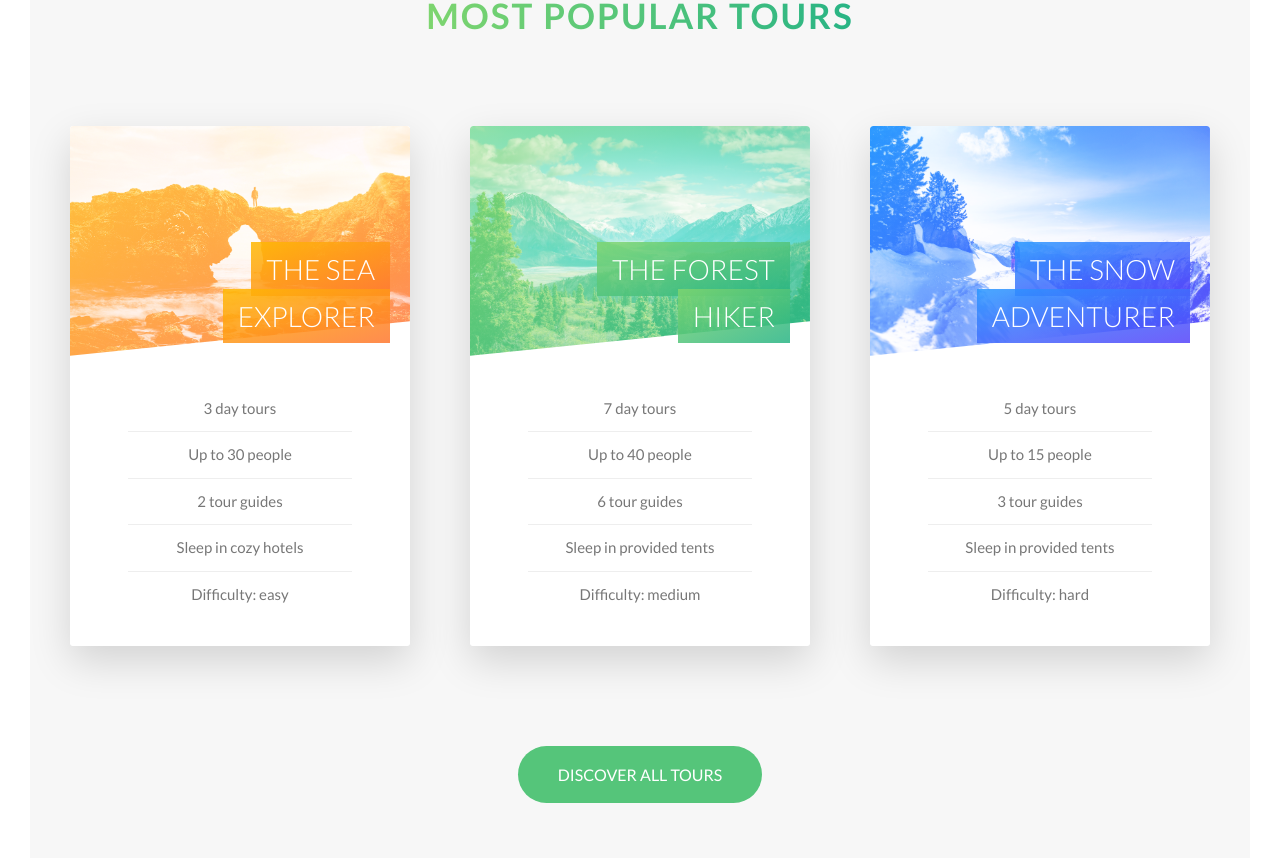
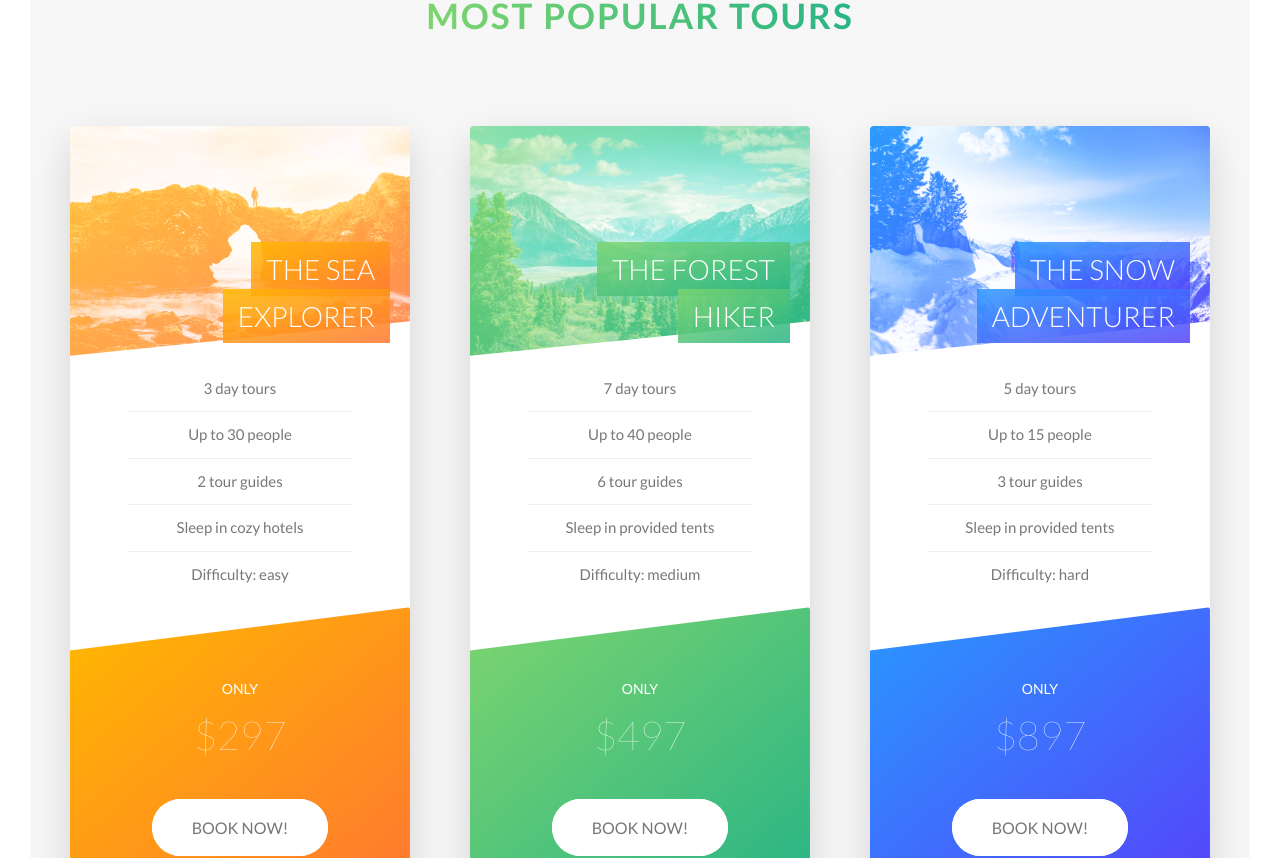
Before and after one commit to rubenmavarezb/natours-project, a React (Create React App) app: page / in a window 1280 px wide. Shown: the part 2400-3258 px from the top of the page. Built offline with nearby package versions, Linux system fonts and the light colour scheme.

Commit message:
finishing natours

```diff
--- a/src/components/Header/_header.scss
+++ b/src/components/Header/_header.scss
@@ -1,6 +1,6 @@
 .header{
     position: relative;
-    height: 95vh;
+    height: 85vh;
     background-image: linear-gradient(
         to right bottom,
         rgba($light-green, 0.8),
@@ -8,10 +8,14 @@
         url(../../assets/img/hero-small.jpg);
     background-size: cover;
     background-position: top;
-    clip-path: polygon(0 0, 100% 0, 100% 75vh, 0 100%);
-    -webkit-clip-path: polygon(0 0, 100% 0, 100% 75vh, 0 100%);
 
-    @media(min-resolution: 192dpi) and (min-width: 37.5em), (min-width: 125em){
+    @supports (clip-path: polygon(0 0)) or (-webkit-clip-path: polygon(0 0)) {
+        height: 95vh;
+        -webkit-clip-path: polygon(0 0, 100% 0, 100% 75vh, 0 100%);
+        clip-path: polygon(0 0, 100% 0, 100% 75vh, 0 100%);
+    }
+
+    @media only screen and (min-resolution: 192dpi) and (min-width: 37.5em), (-webkit-min-device-pixel-ratio: 2) and (min-width: 37.5em), (min-width: 125em){
         background-image: linear-gradient(
             to right bottom,
             rgba($light-green, 0.8),
--- a/src/components/Popup/_popup.scss
+++ b/src/components/Popup/_popup.scss
@@ -4,11 +4,18 @@
     position: fixed;
     top: 0;
     left: 0;
-    background-color: rgba($black, .9);
     z-index: 9999;
     opacity: 0;
     visibility: hidden;
+    -webkit-backdrop-filter: blur(10px);
+    backdrop-filter: blur(10px);
+    background-color: rgba($black, .5);
     transition: all .3s;
+
+    //In case an attr dont supports
+    // @supports (-webkit-backdrop-filter: blur(10px) or (backdrop-filter: blur(10px))) {
+
+    // }
 
     &__content {
         @include center-hor-ver;
--- a/src/components/Stories/_stories.scss
+++ b/src/components/Stories/_stories.scss
@@ -42,6 +42,12 @@
         clip-path: circle(50% at 50% 50%);
         transform: translateX(-3rem) skewX(12deg);
         position: relative;
+        overflow: hidden;
+        -webkit-backface-visibility: hidden;
+        backface-visibility: hidden;
+
+        // @supports (clip-path: circle(0 0)) or (-webkit-clip-path: circle(0 0)) {
+        // }
 
         @include screen(phone) {
             transform: translateX(-3rem) skewX(0);
@@ -80,6 +86,7 @@
     &:hover &__img {
         transform: translateX(-4rem) scale(1);
         filter: blur(3px) brightness(80%);
+        -webkit-backface-visibility: hidden;
         backface-visibility: hidden;
     }
 }
--- a/src/components/Tours/_tours.scss
+++ b/src/components/Tours/_tours.scss
@@ -22,6 +22,7 @@
         top: 0;
         left: 0;
         width: 100%;
+        -webkit-backface-visibility: hidden;
         backface-visibility: hidden;
         border-radius: 3px;
         overflow: hidden;
@@ -144,7 +145,7 @@
 
 
 
-    @include screen(tabPort) {
+    @media only screen and (max-width: 56.25em), only screen and (hover: none) {
         height: auto;
         border-radius: 3px;
         background-color: $white;
--- a/src/sass/base/_base.scss
+++ b/src/sass/base/_base.scss
@@ -30,3 +30,8 @@ body {
         padding:0;
     }
 }
+
+::selection {
+    background-color: $medium-green;
+    color: $white;
+}
```
Also changed, not shown: src/sass/abstracts/_mixins.scss (+4 -4 lines).
